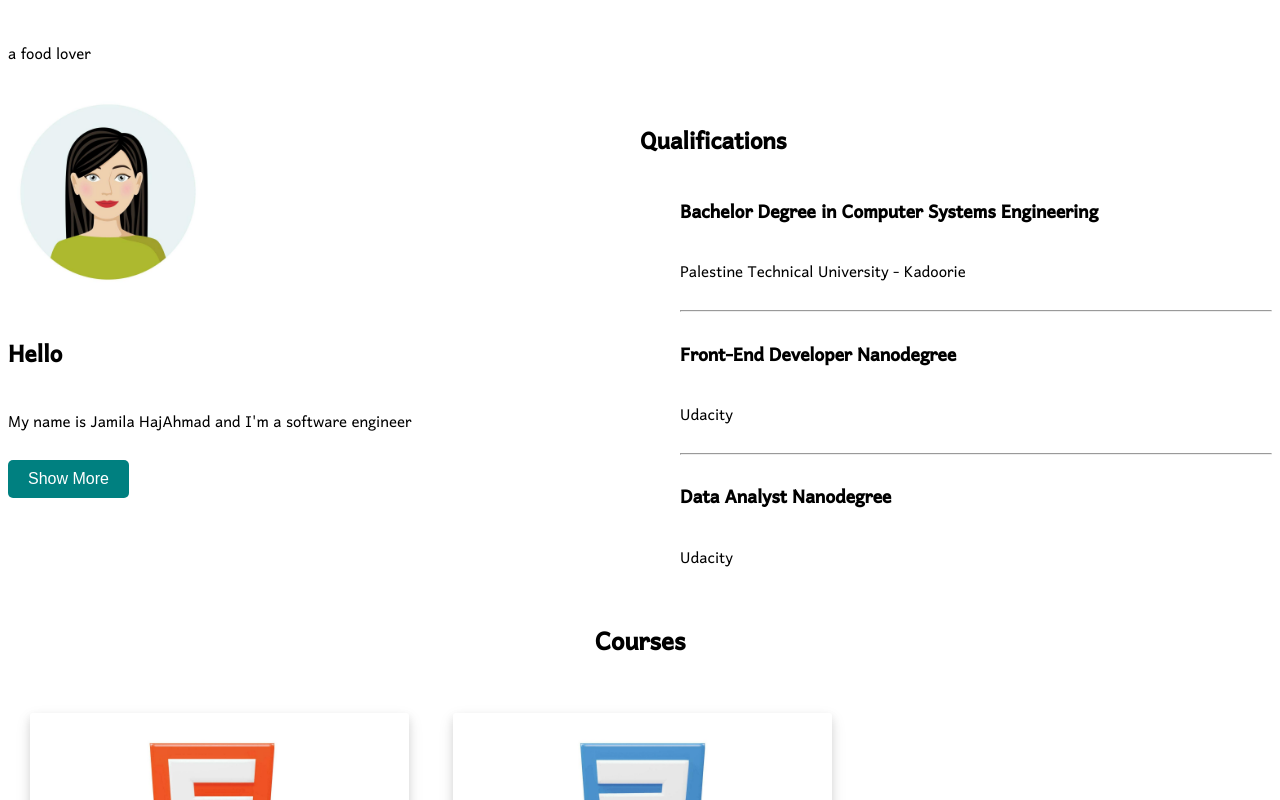
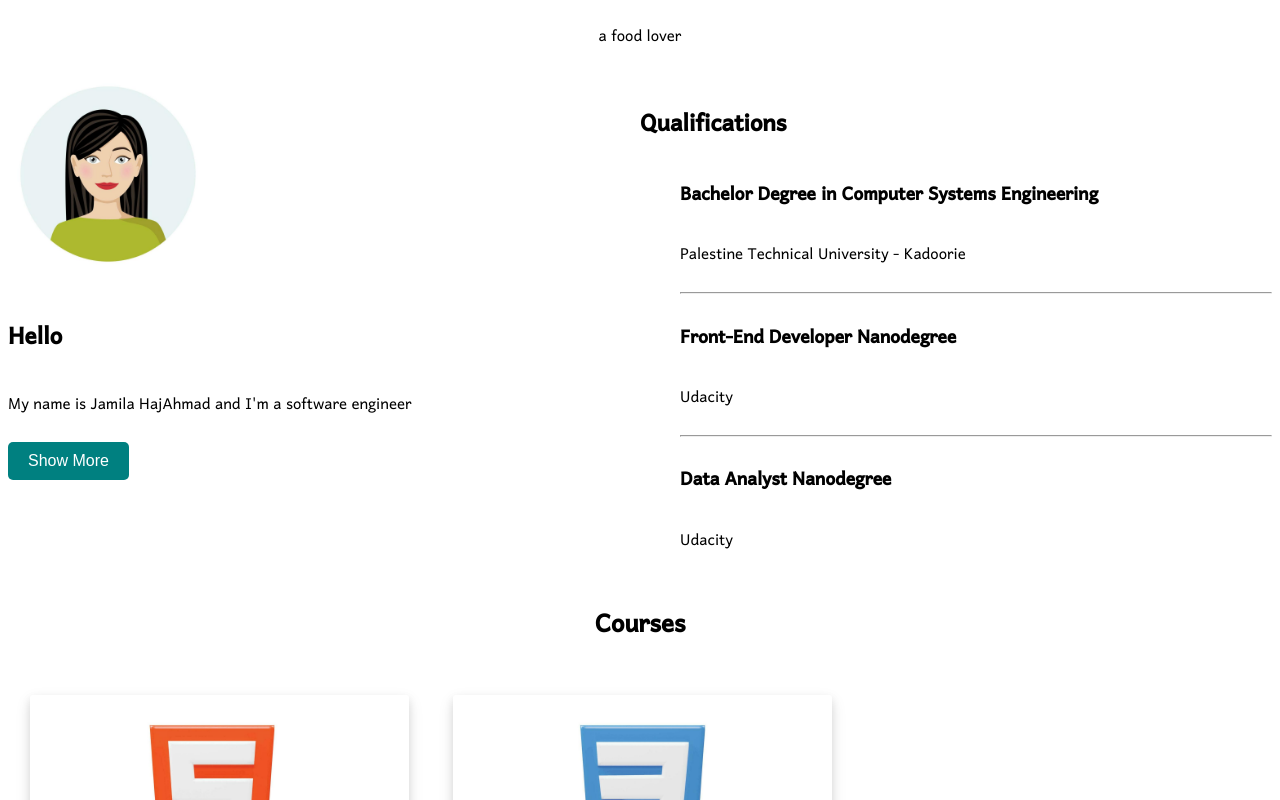
Before and after one commit to JamilaHajAhmad/React-Portfolio, a React (Vite) app: page / in a window 1280 px wide. Shown: the top 800 px of the page. Built offline with nearby package versions, Linux system fonts and the light colour scheme; a web font is replaced by a local one.

Commit message:
style: add center alignment for title class in main.css

```diff
--- a/src/main.css
+++ b/src/main.css
@@ -89,5 +89,8 @@ a:hover {
 body {
     font-family: "Harmattan", serif;
     font-size: 20px;
-    padding: 10px 0 0 0;
 }
+
+.title {
+    text-align: center;
+}
```
